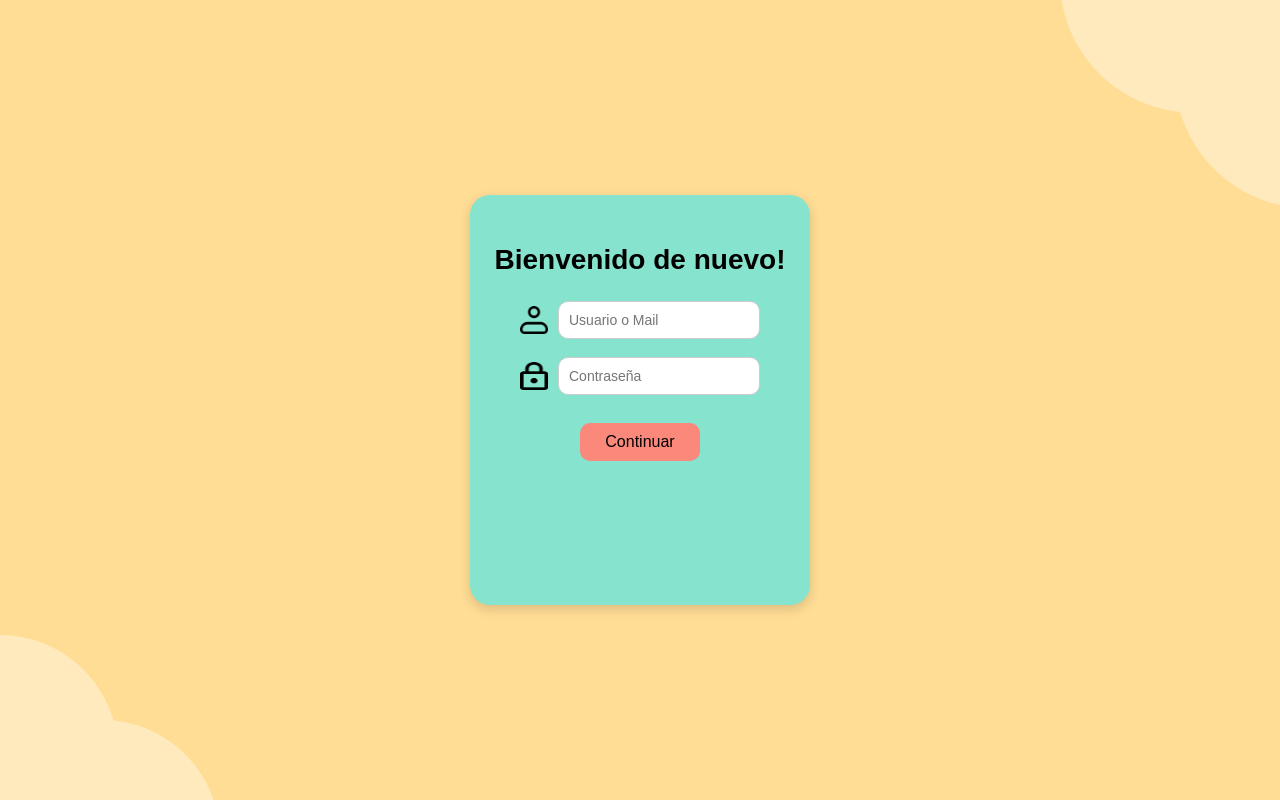
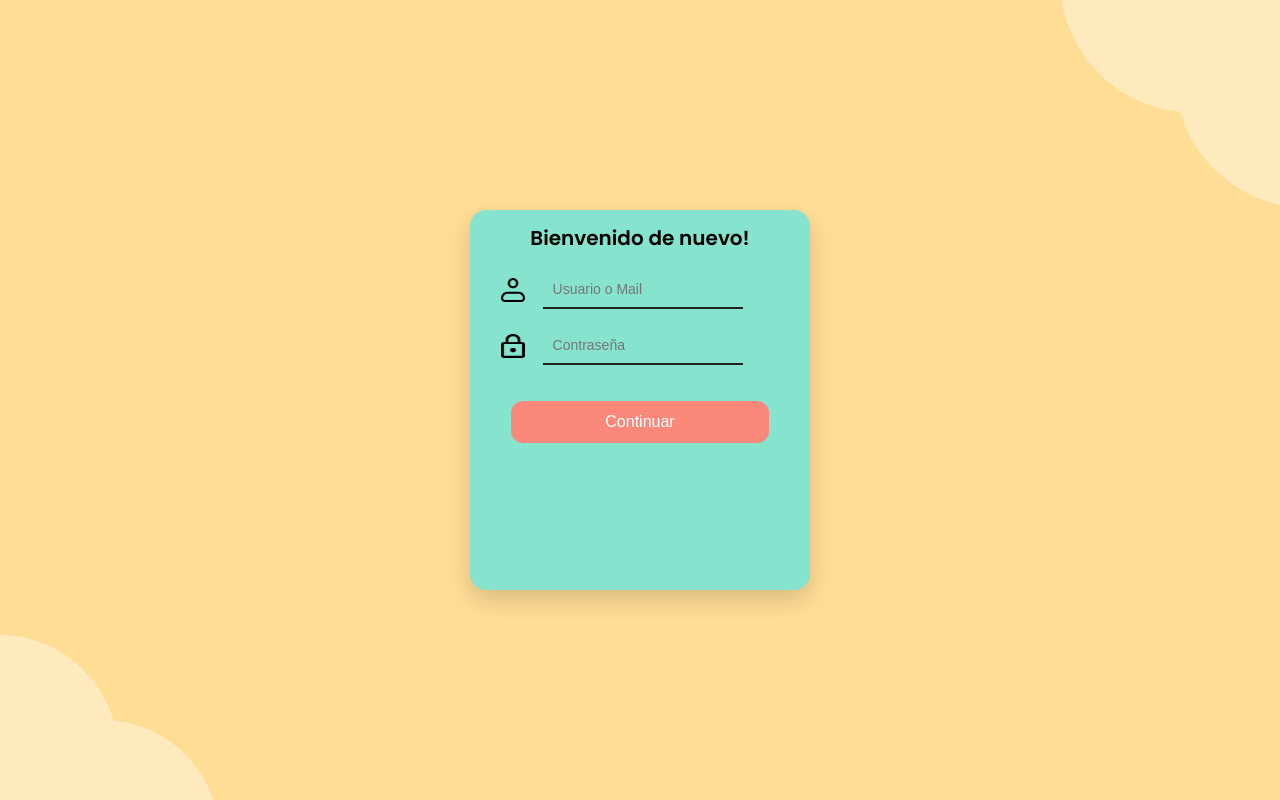
Before and after one commit to 3-TIC-ORT/proyecto-notetrivia, a website: page front-end/iniciosesion.html in a window 1280 px wide. Drawn offline with nearby package versions, Linux system fonts and the light colour scheme.

Commit message:
iniciosesion

```diff
--- a/front-end/iniciosesion.css
+++ b/front-end/iniciosesion.css
@@ -1,7 +1,7 @@
 body {
   background-color: #FFDD95;
   margin: 0;
-  overflow: hidden;
+  overflow: visible;
   font-family: 'Poppins', sans-serif;
 }
 
@@ -29,59 +29,67 @@ body {
   width: 340px;
   height: 380px; /* Reducido el tamaño de la altura */
   background-color: #86E3CE;
-  border-radius: 20px;
-  box-shadow: 0 4px 12px rgba(0,0,0,0.15);
+  border-radius: 16px;
+  box-shadow: 0 10px 25px rgba(0,0,0,0.15);
   position: absolute;
   top: 50%;
   left: 50%;
   transform: translate(-50%, -50%);
   z-index: 2;
   text-align: center;
-  padding-top: 30px;
+  padding-top: 26px 28px 36px;
 }
 
 /* Título */
 .titulo {
-  font-size: 28px;
+  font-family: 'Poppins', sans-serif;
+  font-size: 20px;
   font-weight: 600;
   color: #000;
-  margin-bottom: 25px;
+  margin-bottom: 18px;
 }
 
 /* Inputs */
 .input-group {
   display: flex;
   align-items: center;
-  justify-content: center;
+  justify-content: flex-start;
+  width: 82%;
+  margin: 0 auto 18px auto;
   margin-bottom: 18px;
 }
 
 .icono {
-  width: 28px;
-  height: 28px;
-  margin-right: 10px;
+  width: 24px;
+  height: 24px;
+  margin-right: 18px;
 }
 
 input {
   width: 180px;
   padding: 10px;
-  border-radius: 10px;
-  border: 1px solid #ccc;
+  border-radius: 0px;
+  border: none;
   outline: none;
   font-size: 14px;
+  border-bottom: 2px solid #222;
+  background: transparent;
 }
+
 
 /* Botón */
 #sesionbtn {
   background-color: #FA897B;
-  color: black;
+  color: white;
   border: none;
-  border-radius: 10px;
-  padding: 10px 25px;
+  border-radius: 12px;
+  padding: 12px 20px;
   font-size: 16px;
   cursor: pointer;
   margin-top: 10px;
   transition: 0.3s;
+  width: 76%;
+margin: 18px auto 0 auto;
 }
 
 #sesionbtn:hover {
--- a/front-end/iniciosesion.html
+++ b/front-end/iniciosesion.html
@@ -6,6 +6,9 @@
   <title>Iniciar sesión</title>
   <link rel="stylesheet" href="iniciosesion.css">
   <script src="https://cdn.socket.io/4.7.5/socket.io.min.js"></script>
+  <style>
+    @import url('https://fonts.googleapis.com/css2?family=Poppins:ital,wght@0,100;0,200;0,300;0,400;0,500;0,600;0,700;0,800;0,900;1,100;1,200;1,300;1,400;1,500;1,600;1,700;1,800;1,900&display=swap');
+    </style>
 </head>
 <body>
   <!-- Nubes -->
```
